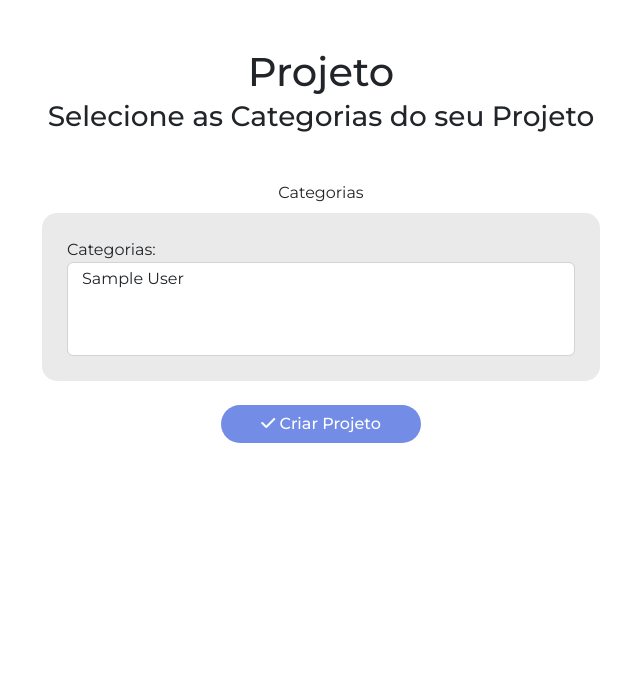
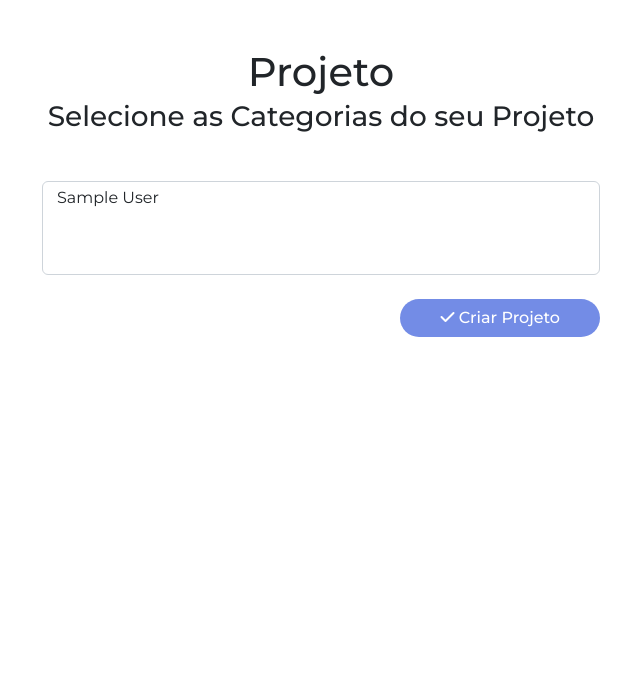
Before and after one commit to KayaraSilveira/Abrace, a Django app: a page that uses projects/templates/projects/pages/project_categories.html in a window 1280 px wide. Shown: the part 72-755 px from the top of the page, without its empty margins (319-959 px from the left). Run offline with Django 4.2, Linux system fonts and the light colour scheme; tables that the repository leaves empty hold one stand-in row (values such as "Sample post"); some libraries are stand-ins or nearby versions.

Commit message:
fix categories projects bug

```diff
--- a/projects/templates/projects/pages/project_categories.html
+++ b/projects/templates/projects/pages/project_categories.html
@@ -9,15 +9,14 @@
         <h3 class="mb-5 text-center">Selecione as Categorias do seu Projeto</h3>
         <div class="mx-auto w-50">
             <form></form>
-            <form method="post" action="{% url 'projects:save_categories' project_pk %}" enctype="multipart/form-data">
-                <label class="d-block form-label text-center">Categorias</label>
-                <div class="category-box category-box-edit">
+                <form method="post" action="{% url 'projects:save_categories' project_pk %}" enctype="multipart/form-data">
                     {% csrf_token %}
-                    {{ form_categories }}
-                </div>
-                <div class="form-group-submit text-center my-4">
-                    <button class="btn btn-primary" type="submit"><i class="fa-solid fa-check"></i> Criar Projeto</button>
-                </div>
+                    {% for field in form_categories %}
+                        {{field}}
+                    {% endfor %}
+                    <div class="form-group-submit text-end my-4">
+                        <button class="btn btn-primary" type="submit"><i class="fa-solid fa-check"></i> Criar Projeto</button>
+                    </div>
             </form>
         </div>
     </div>
```
